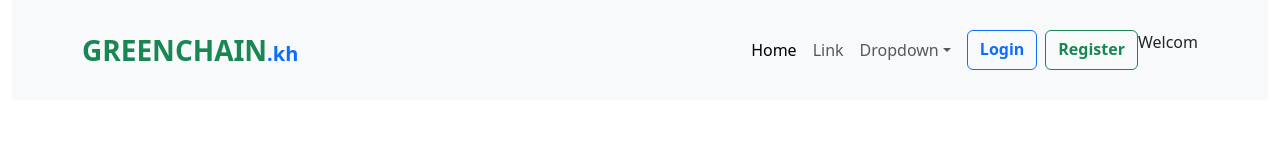
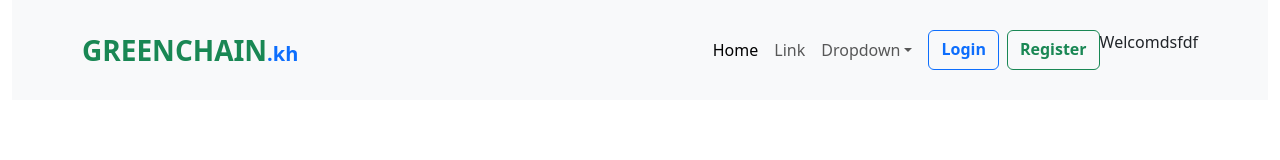
Before and after one commit to mr-bgi/Project_Test, a plain HTML site: page assets/index.html in a window 1280 px wide. Drawn offline with Linux system fonts and the light colour scheme.

Commit message:
Update index.html

```diff
--- a/assets/index.html
+++ b/assets/index.html
@@ -40,6 +40,7 @@
                             <a href="../assets/Pages/Login.html" class="btn btn-outline-primary fw-bold mx-2" role="button">Login</a>
                             <a href="../assets/Pages/Regster.html" class="btn btn-outline-success fw-bold" role="button">Register</a>
                             <p>Welcom</p>
+                            <a herf="#">dsfdf</a>
                         </ul>
 
                     </div>
```
